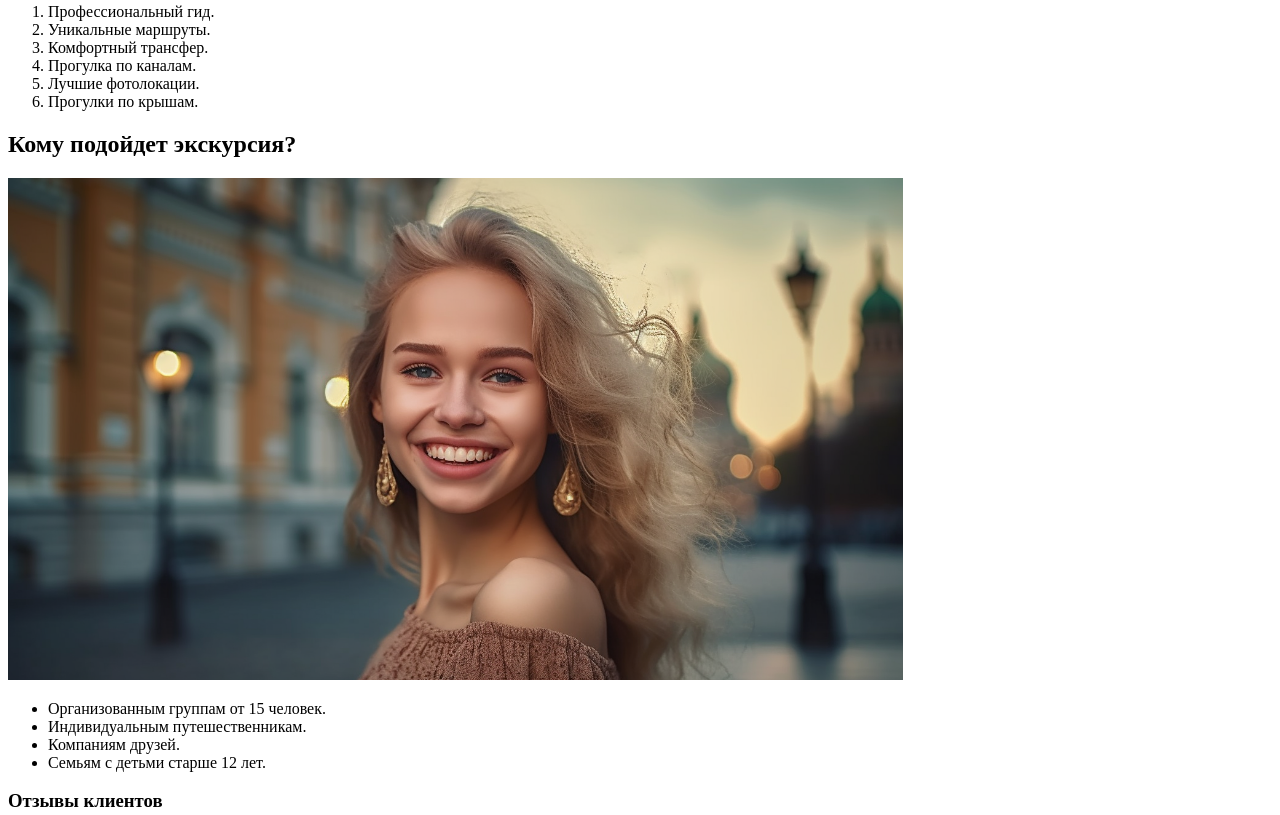
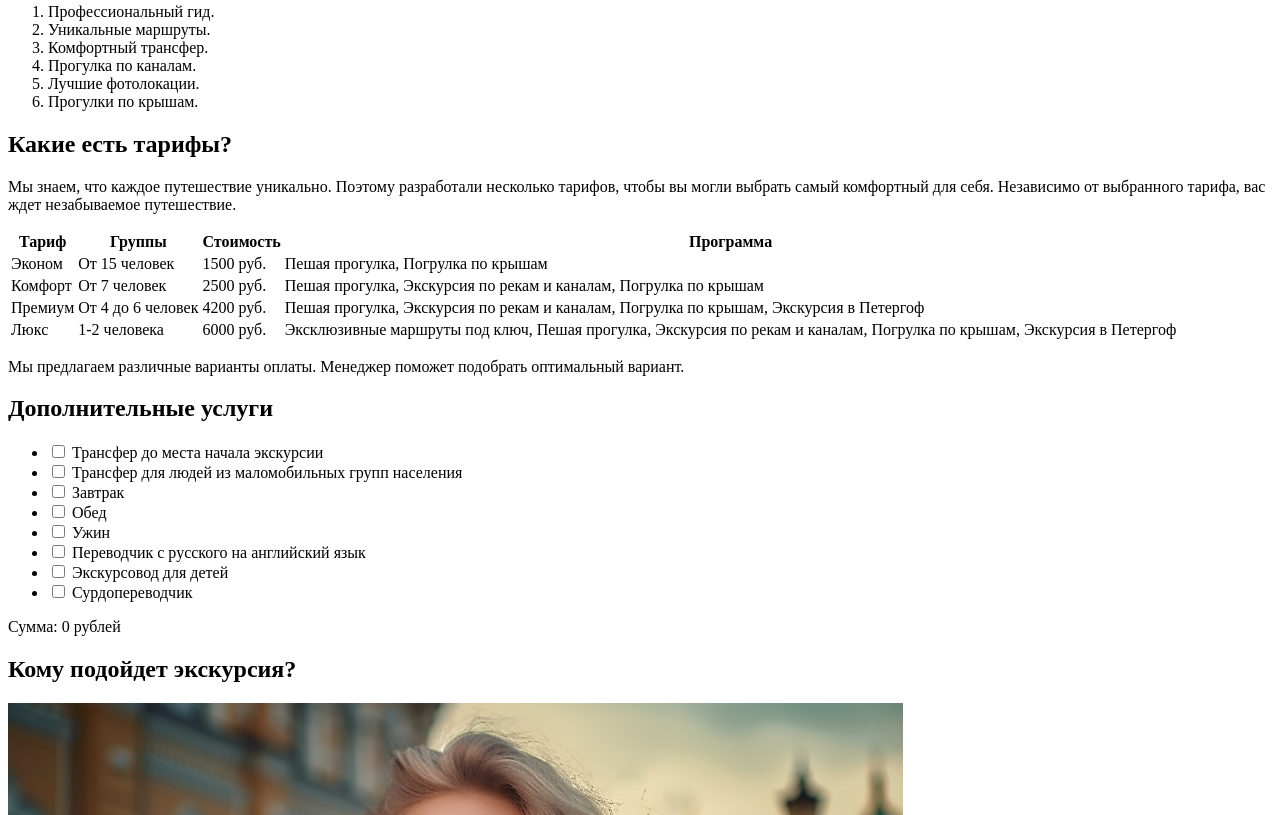
Before and after one commit to Seazkicks/excursion, a plain HTML site: page excursion/index.html in a window 1280 px wide. Shown: the part 1292-2107 px from the top of the page. Drawn offline with Linux system fonts and the light colour scheme.

Commit message:
added table, checkbox, form

```diff
--- a/excursion/index.html
+++ b/excursion/index.html
@@ -35,6 +35,100 @@
         <li>Лучшие фотолокации.</li>
         <li>Прогулки по крышам.</li>
     </ol>
+    <h2>Какие есть тарифы?</h2>
+    <p>
+        Мы знаем, что каждое путешествие уникально. Поэтому разработали несколько тарифов, чтобы вы могли выбрать самый комфортный для себя.
+        Независимо от выбранного тарифа, вас ждет незабываемое путешествие.
+    </p>
+    <table>
+        <tr>
+            <th>Тариф</th>
+            <th>Группы</th>
+            <th>Стоимость</th>
+            <th>Программа</th>
+
+        </tr>
+        <tr>
+            <td>Эконом</td>
+            <td>От 15 человек</td>
+            <td>1500 руб.</td>
+            <td>Пешая прогулка, Погрулка по крышам</td>
+        </tr>
+        <tr>
+            <td>Комфорт</td>
+            <td>От 7 человек</td>
+            <td>2500 руб.</td>
+            <td>Пешая прогулка, Экскурсия по рекам и каналам, Погрулка по крышам</td>
+        </tr>
+        <tr>
+            <td>Премиум</td>
+            <td>От 4 до 6 человек</td>
+            <td>4200 руб.</td>
+            <td>Пешая прогулка, Экскурсия по рекам и каналам, Погрулка по крышам, Экскурсия в Петергоф</td>
+        </tr>
+        <tr>
+            <td>Люкс</td>
+            <td>1-2 человека</td>
+            <td>6000 руб.</td>
+            <td>Эксклюзивные маршруты под ключ, Пешая прогулка, Экскурсия по рекам и каналам, Погрулка по крышам, Экскурсия в Петергоф</td>
+        </tr>
+    </table>
+    <p>Мы предлагаем различные варианты оплаты. Менеджер поможет подобрать оптимальный вариант.</p>
+    <h2>Дополнительные услуги</h2>
+    <form action="">
+        <ul>
+            <li>
+                <input type="checkbox" name="services" value="transfer" data-price="100">
+                <label for="">Трансфер до места начала экскурсии</label>
+            </li>
+            <li>
+                <input type="checkbox" name="services" value="disabled_transfer" data-price="100">
+                <label for="">Трансфер для людей из маломобильных групп населения</label>
+            </li>
+            <li>
+                <input type="checkbox" name="services" value="breakfast" data-price="100">
+                <label for="">Завтрак</label>
+            </li>
+            <li>
+                <input type="checkbox" name="services" value="lunch" data-price="100">
+                <label for="">Обед</label>
+            </li>
+            <li>
+                <input type="checkbox" name="services" value="dinner" data-price="100">
+                <label for="">Ужин</label>
+            </li>
+            <li>
+                <input type="checkbox" name="services" value="translator" data-price="100">
+                <label for="">Переводчик с русского на английский язык</label>
+            </li>
+            <li>
+                <input type="checkbox" name="services" value="children_guide" data-price="100">
+                <label for="">Экскурсовод для детей</label>
+            </li>
+            <li>
+                <input type="checkbox" name="services" value="sign_language_interpreter" data-price="100">
+                <label for="">Сурдопереводчик</label>
+            </li>
+        </ul>
+    </form>
+    <p2 id="total-price">Сумма: 0 рублей</p2>
+    <script>
+        const checkboxes = document.querySelectorAll(`input[name="services"]`)
+        const totalPriceElement = document.getElementById(`total-price`)
+
+        checkboxes.forEach(checkbox => {
+            checkbox.addEventListener('change', () => {
+                let totalPrice = 0
+                checkboxes.forEach(checkbox => {
+                    if(checkbox.checked) {
+                        totalPrice += parseInt(checkbox.getAttribute('data-price'))
+                    }
+                })
+                totalPriceElement.textContent = `Сумма: ${totalPrice} рублей`
+            })
+        })
+    </script>
+
     <h2>Кому подойдет экскурсия?</h2>
     <img
         src="images/18.png"
@@ -89,6 +183,23 @@
         Отдельно отмечу маршрут.
         Не первый раз в Питере, но эти локации увидела впервые. Класс!
     </blockquote>
+
+    <form action="">
+        <input type="text" name="" id="" placeholder="Имя"><br>
+        <input type="text" name="" id="" placeholder="Фамилия"><br>
+        <input type="email" name="" id="" placeholder="E-mail"><br>
+        <input type="tel" name="" id="" placeholder="Номер телефона"><br>
+        <button type="submit">Отправить</button>
+    </form>
+
+    <select name="tariff" id="tariff">
+        <label for="tariff">Выберите тариф</label>
+        <option value="economy">Эконом</option>
+        <option value="comfort">Комфорт</option>
+        <option value="premium">Премиум</option>
+        <option value="luxury">Люкс</option>
+    </select>
+
     <a href="https://vk.ru/dimasik0123">Свяжитесь с автором экскурсии</a>
 </body>
 </html>
```
